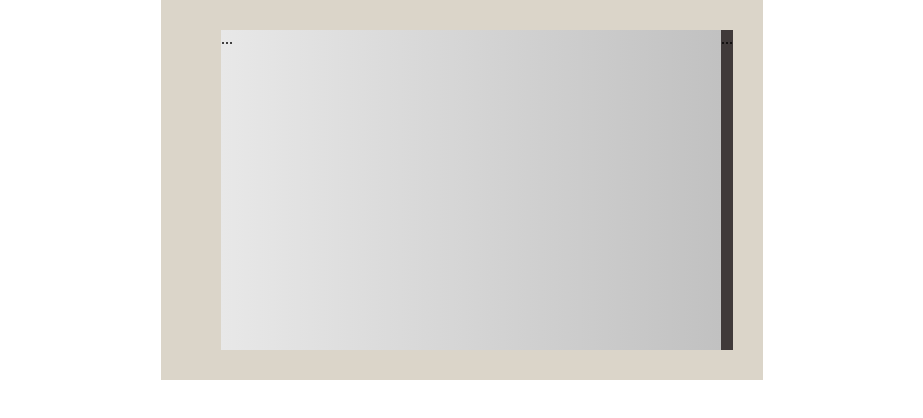
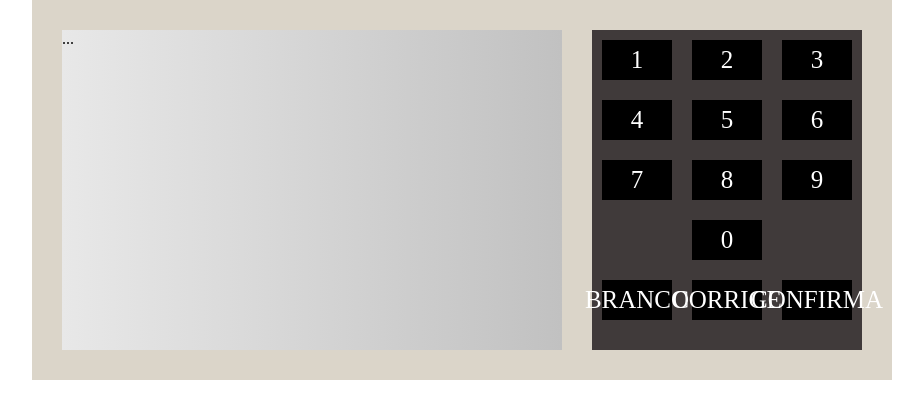
Before and after one commit to weillercarvalho/eletronicvotingmachine, a plain HTML site: page index.html in a window 1280 px wide. Shown: the whole page, without its empty margins (178-1101 px from the left). Drawn offline with Linux system fonts and the light colour scheme.

Commit message:
lockingthebutton

```diff
--- a/index.html
+++ b/index.html
@@ -13,7 +13,29 @@
             ...
         </div>
         <div class="teclado">
-            ...
+            <div class="teclado--linha">
+                <div class="teclado--botao">1</div>
+                <div class="teclado--botao">2</div>
+                <div class="teclado--botao">3</div>
+            </div>
+            <div class="teclado--linha">
+                <div class="teclado--botao">4</div>
+                <div class="teclado--botao">5</div>
+                <div class="teclado--botao">6</div>
+            </div>
+            <div class="teclado--linha">
+                <div class="teclado--botao">7</div>
+                <div class="teclado--botao">8</div>
+                <div class="teclado--botao">9</div>
+            </div>
+            <div class="teclado--linha">
+                <div class="teclado--botao">0</div>
+            </div>
+            <div class="teclado--linha">
+                <div class="teclado--botao">BRANCO</div>
+                <div class="teclado--botao">CORRIGE</div>
+                <div class="teclado--botao">CONFIRMA</div>
+            </div>
         </div>
 
     </div>
--- a/style.css
+++ b/style.css
@@ -15,9 +15,27 @@ body {
     width: 500px;
     height: 320px;
     background: linear-gradient(to right, #E8E8E8, #C1C1C1);
-    margin-left: 30px;
 }
 
 .teclado {
+    margin-left: 30px;
     background-color: #403A3A;
 }
+
+.teclado--linha {
+    display: flex;
+    justify-content: center;
+}
+
+.teclado--botao {
+    width: 70px;
+    height: 40px;
+    background-color: #000;
+    color: #FFF;
+    font-size: 25px;
+    display: flex;
+    align-items: center;
+    justify-content: center;
+    margin: 10px;
+    cursor: pointer;
+}
```
